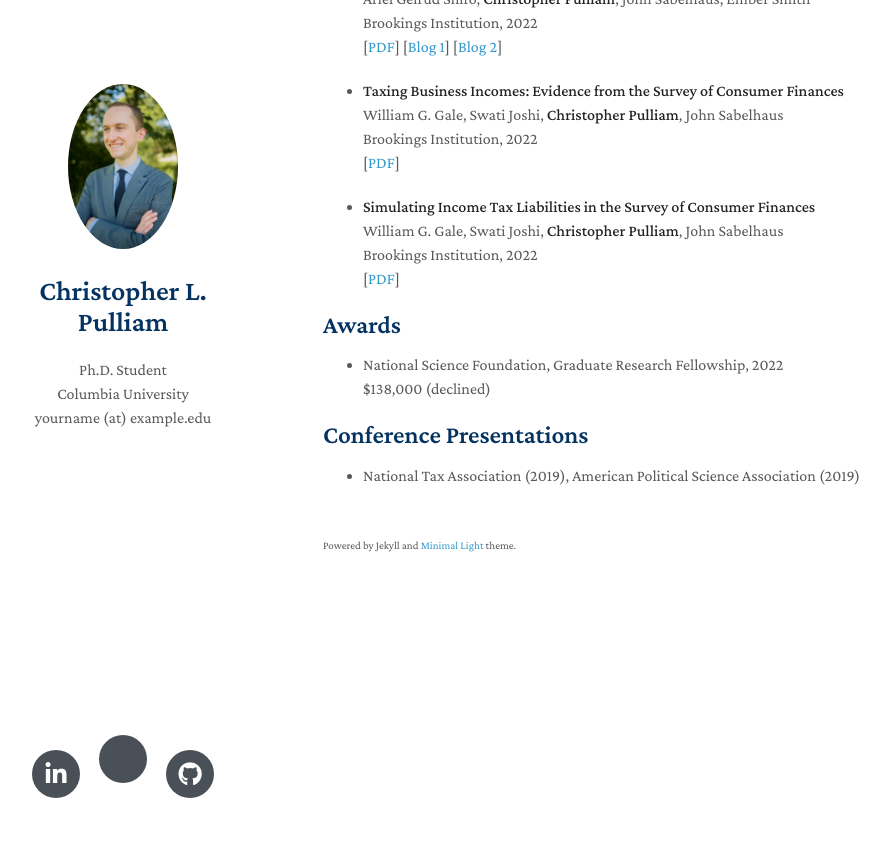
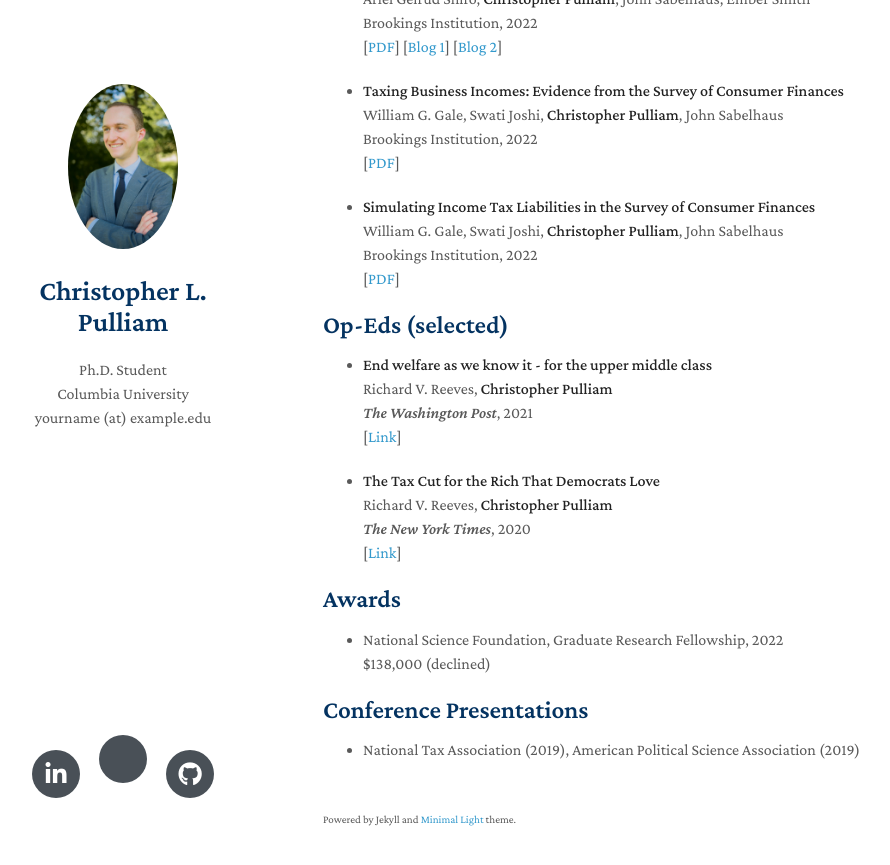
Before and after one commit to christopher-pulliam/oldsite, a Jekyll site: the page built from index.md, in a window 1280 px wide and 900 px high, scrolled down 778 px. Shown: the top 865 px of the window, without its empty margins (147-1037 px from the left). Built offline with Jekyll 4.4.1, drawn with Linux system fonts in a browser that asks for light colours; nearby versions of some CDN libraries; a style sheet for code colours, icons or effects is not loaded; our own code applies the rules of GitHub Pages for plain Markdown files.

Commit message:
Update index.md

```diff
--- a/index.md
+++ b/index.md
@@ -64,6 +64,24 @@ layout: homepage
   <br>
   [[PDF](https://www.brookings.edu/research/simulating-income-tax-liabilities-in-the-survey-of-consumer-finances/)]
 
+## Op-Eds (selected)
+
+- **End welfare as we know it - for the upper middle class**
+  <br>
+  Richard V. Reeves, **Christopher Pulliam**
+  <br>
+  _The Washington Post_, 2021
+  <br>
+  [[Link](https://www.washingtonpost.com/opinions/2021/04/22/end-welfare-we-know-it-upper-middle-class/)]
+
+- **The Tax Cut for the Rich That Democrats Love**
+  <br>
+  Richard V. Reeves, **Christopher Pulliam**
+  <br>
+  _The New York Times_, 2020
+  <br>
+  [[Link](https://www.nytimes.com/2020/09/07/opinion/salt-tax-deduction-cut.html)]
+
 ## Awards
 - National Science Foundation, Graduate Research Fellowship, 2022
   <br>
```
